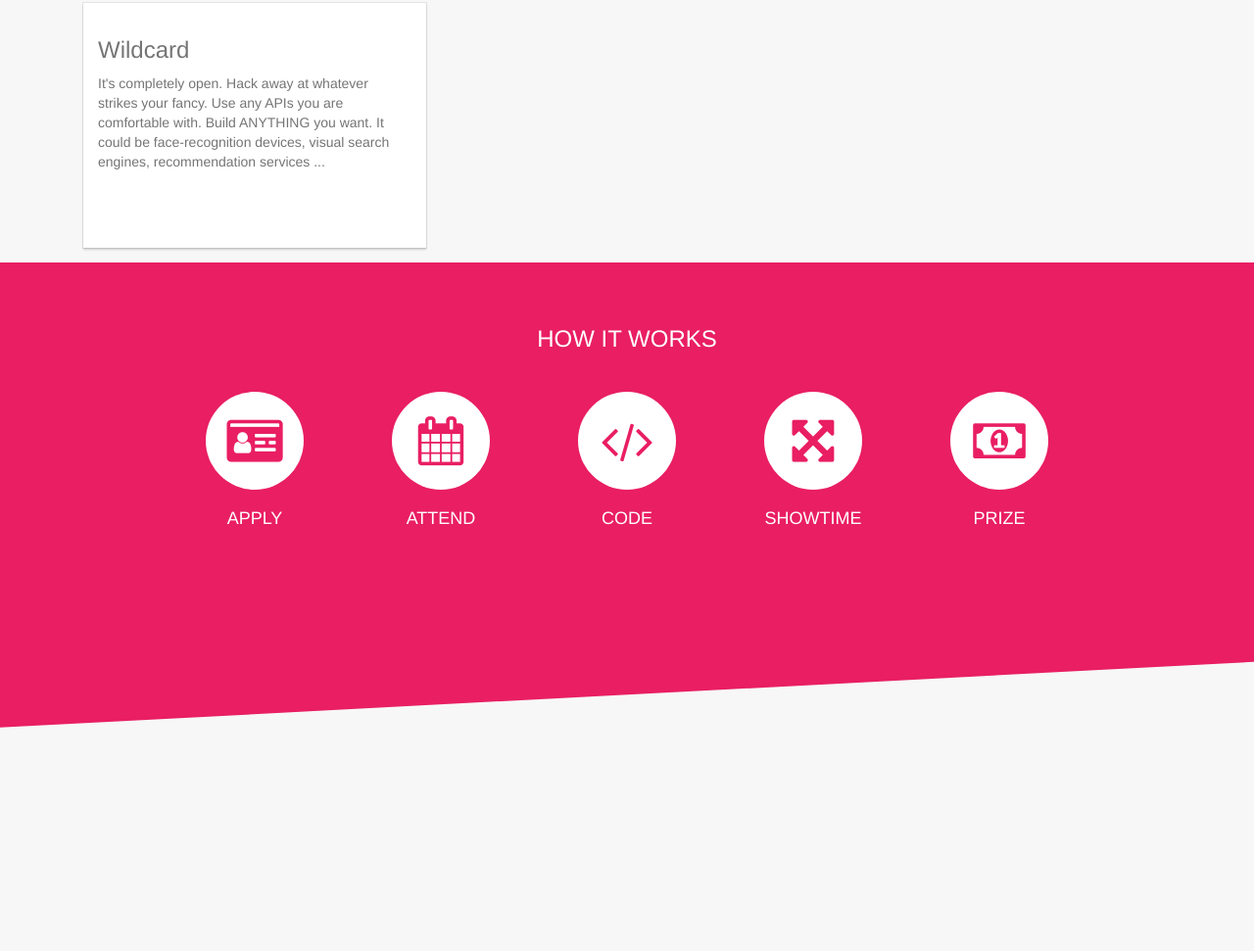
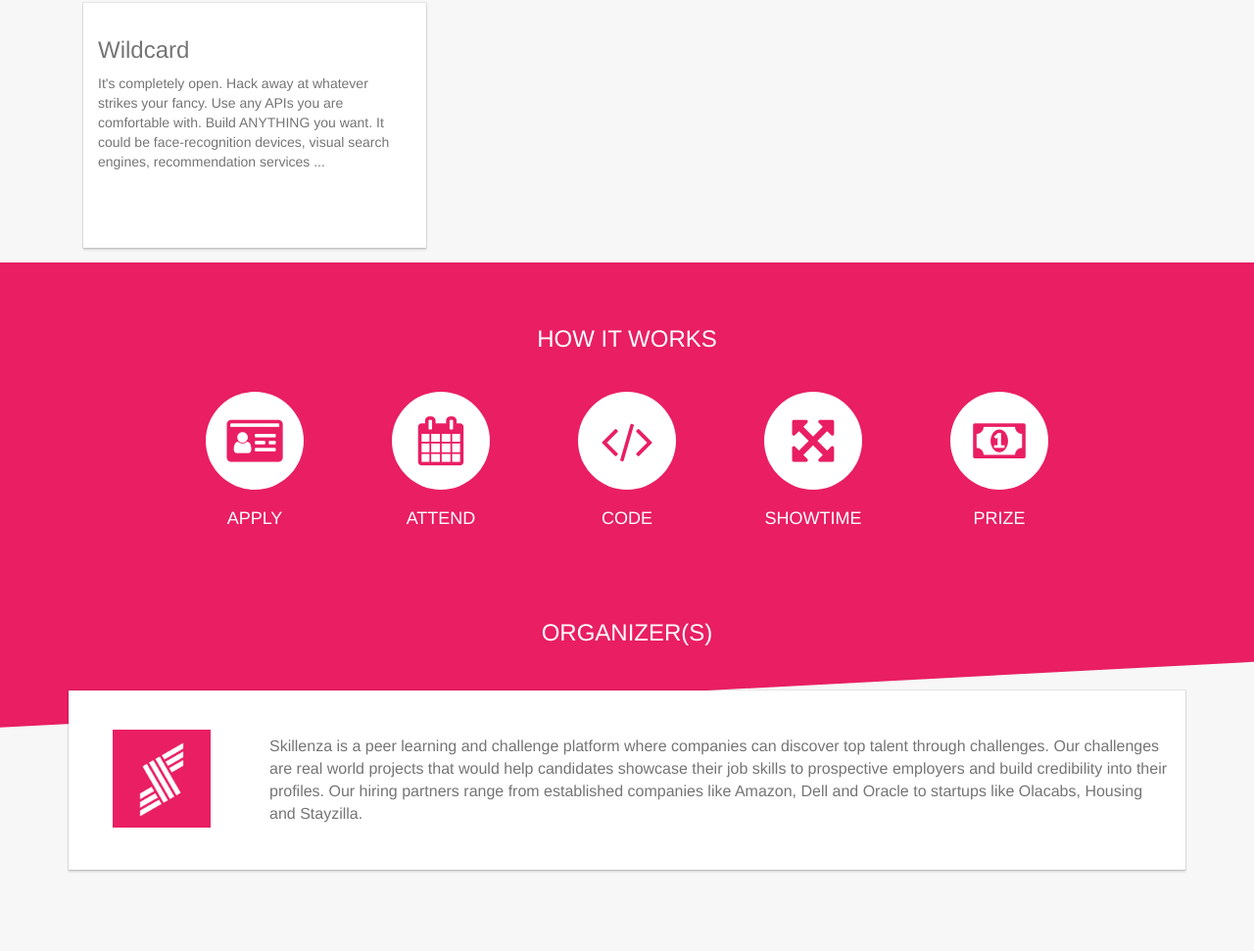
Before and after one commit to dsouzaedison/skillenza, a website: page index.html in a window 1280 px wide. Shown: the part 1813-2784 px from the top of the page at 98% size. Before the commit the page ends 2556 px from the top, so only its background shows below. Drawn offline with nearby package versions, Linux system fonts and the light colour scheme; some packages are replaced by stand-ins of ours.

Commit message:
Section 4 - Organizer Info Added

```diff
--- a/index.html
+++ b/index.html
@@ -121,11 +121,48 @@
                         <h3 class="section-header text-center">HOW IT WORKS</h3>
                         <div class="col-lg-12">
                             <div class="row">
-                                <div class="col-lg-2 col-lg-push-1 col-md-2 col-md-push-1 col-sm-4 col-xs-12" ng-repeat="work in works">
+                                <div class="col-lg-2 col-lg-push-1 col-md-2 col-md-push-1 col-sm-4 col-xs-12"
+                                     ng-repeat="work in works">
                                     <div class="working text-center">
                                         <div class="working-block">
                                             <i class="fa {{work.icon}}"></i>
                                             <h4 class="text-center work-title">{{work.title}}</h4>
+                                        </div>
+                                    </div>
+                                </div>
+                            </div>
+                        </div>
+                    </div>
+                </div>
+            </div>
+        </div>
+
+        <div class="section section-4">
+            <div class="container">
+                <div class="col-lg-12">
+                    <div class="row">
+                        <h3 class="section-header text-center">ORGANIZER(S)</h3>
+                        <div class="col-lg-12">
+                            <div class="row">
+                                <div class="card organizers">
+                                    <div class="col-lg-12">
+                                        <div class="row">
+                                            <div class="col-lg-2 col-md-2 col-sm-3 col-xs-12 text-center">
+                                                <div class="organizer-logo-wrapper">
+                                                    <img src="/src/assets/white_icon.png" alt="" class="organizer-logo">
+                                                </div>
+                                            </div>
+                                            <div class="col-lg-10 col-md-10 col-sm-9 col-xs-12 text-center">
+                                                <h5 class="organizer-info">
+                                                    Skillenza is a peer learning and challenge platform where
+                                                    companies can discover top talent through challenges. Our challenges
+                                                    are real world projects that would help candidates showcase their
+                                                    job skills to prospective employers and build credibility into their
+                                                    profiles. Our hiring partners range from established companies like
+                                                    Amazon, Dell and Oracle to startups like Olacabs, Housing and
+                                                    Stayzilla.
+                                                </h5>
+                                            </div>
                                         </div>
                                     </div>
                                 </div>
--- a/src/styles/app.scss
+++ b/src/styles/app.scss
@@ -171,11 +171,25 @@ body {
 
 .section-2, .section-2:after {
   margin-top: -140px !important;
+  @media screen and (max-width: $sm) {
+    margin-top: -70px !important;
+  }
 }
 
 .section-3, .section-3:after {
   background: #E91E63;
   margin-top: -30px !important;
+  padding-bottom: 80px;
+  @media screen and (max-width: $sm) {
+    margin-top: -15px !important;
+  }
+}
+
+.section-4, .section-4:after {
+  margin-top: -100px !important;
+  @media screen and (max-width: $sm) {
+    margin-top: -90px !important;
+  }
 }
 
 .section-header {
@@ -217,3 +231,29 @@ body {
 .work-title {
   margin-top: 20px;
 }
+
+.organizers {
+  min-height: auto;
+  padding: 35px 0;
+  overflow-y: auto;
+}
+
+.organizer-logo-wrapper {
+  height: 100px;
+  width: 100px;
+  line-height: 100px;
+  overflow: hidden;
+  text-align: center;
+  background: #E91E63;
+  margin: 5px auto;
+}
+
+.organizer-logo {
+  max-width: 100px;
+}
+
+.organizer-info {
+  text-align: left;
+  font-size: 16px;
+  line-height: 1.45;
+}
```
Also changed, not shown: src/styles/css/app.css.
